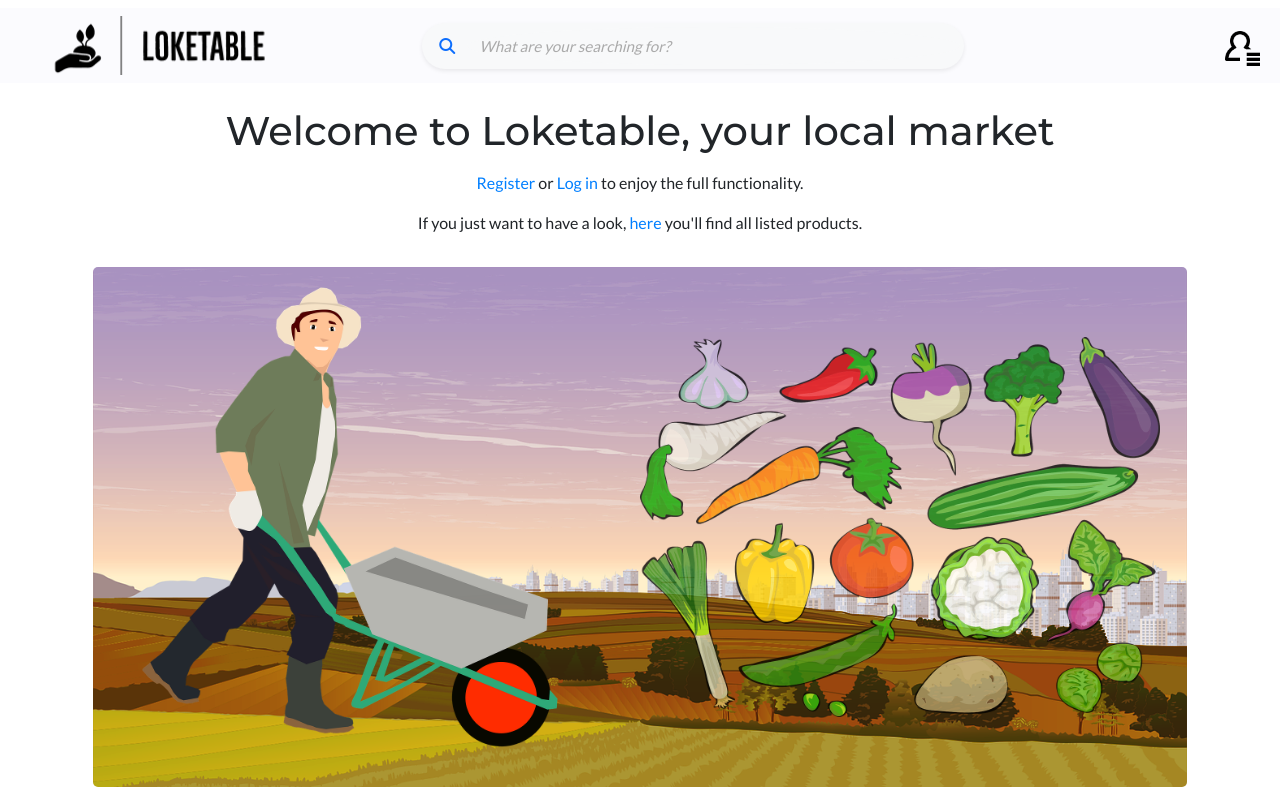
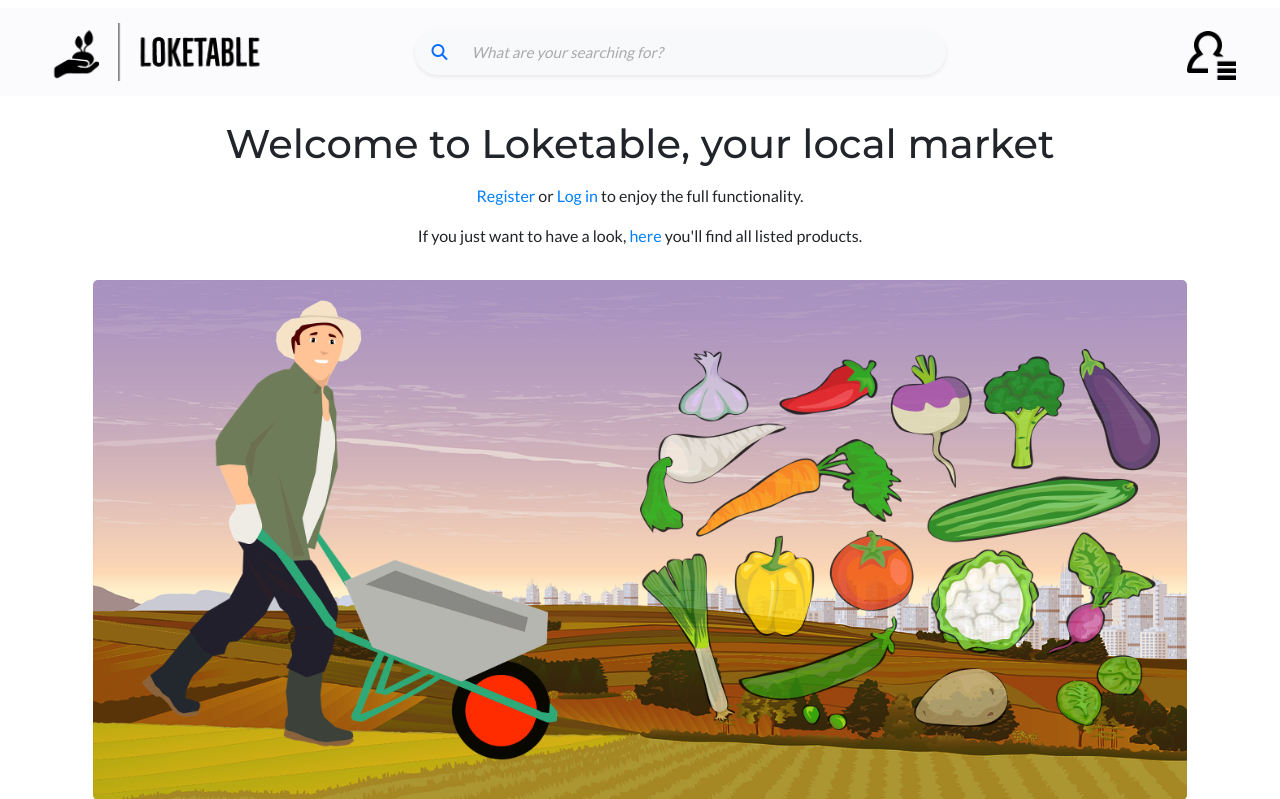
Before and after one commit to fsjavier/loketable, a Django app: page / in a window 1280 px wide. Shown: the top 799 px of the page. Run offline with Django 4.2, Linux system fonts and the light colour scheme; some libraries are stand-ins or nearby versions.

Commit message:
Fix navbar elements positioning

```diff
--- a/static/css/base.css
+++ b/static/css/base.css
@@ -56,6 +56,10 @@ ul {
     background-color: var(--off-lavender);
 }
 
+#nav-wrapper {
+    width: 100%;
+}
+
 #logo-navbar {
     width: 100%;
     aspect-ratio: 1 / 0.2;
@@ -85,8 +89,8 @@ ul {
 }
 
 .nav-item.dropdown {
-    height: 3.5rem;
-    width: 3.5rem;
+    height: 4.5rem;
+    width: 4.5rem;
 }
 
 .icon-menu {
--- a/templates/base.html
+++ b/templates/base.html
@@ -21,7 +21,7 @@
         {% with request.resolver_match.url_name as url_name %}
             <nav class="navbar navbar-expand my-2">
                 <div class="container-fluid">
-                    <div class="row d-flex align-items-center justify-content-center">
+                    <div class="row d-flex align-items-center justify-content-between" id="nav-wrapper">
 
                         <!-- Logo -->
                         <div class="col-sm-3 col-7 order-sm-1">
```
